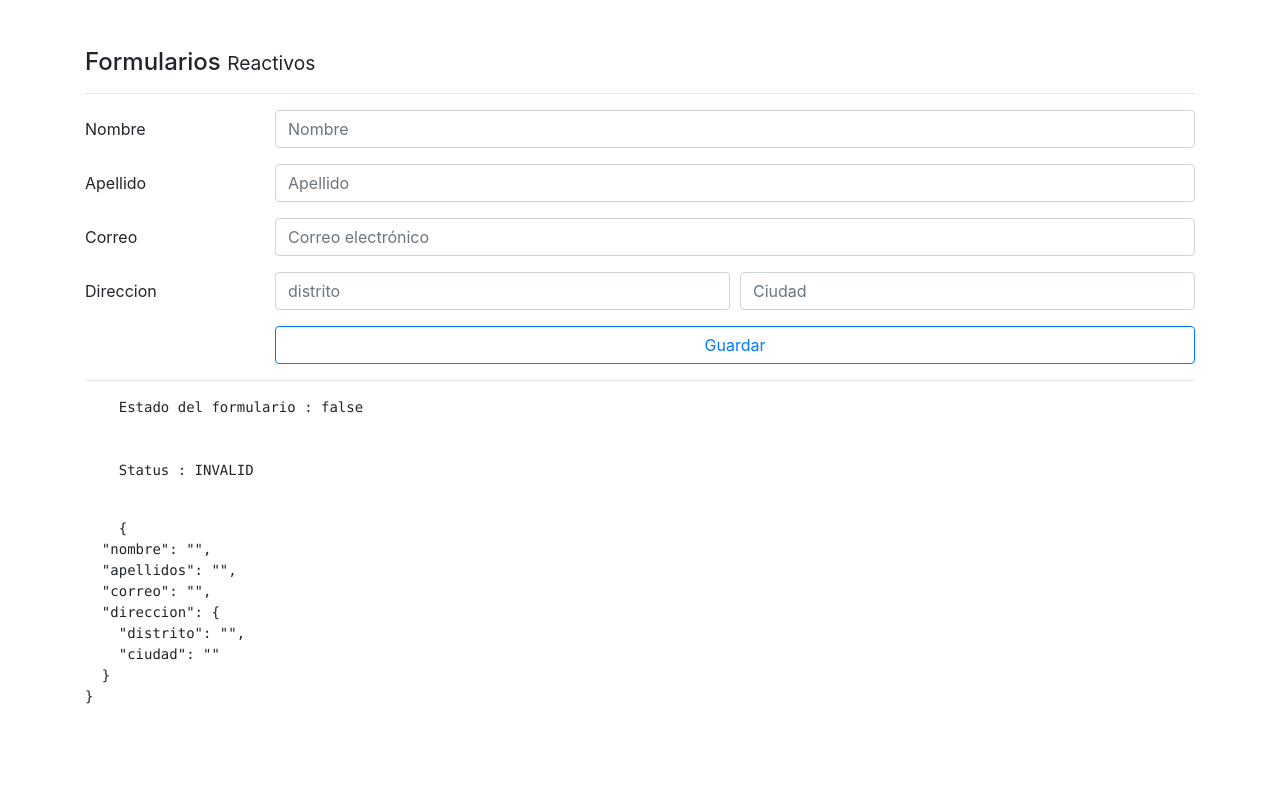
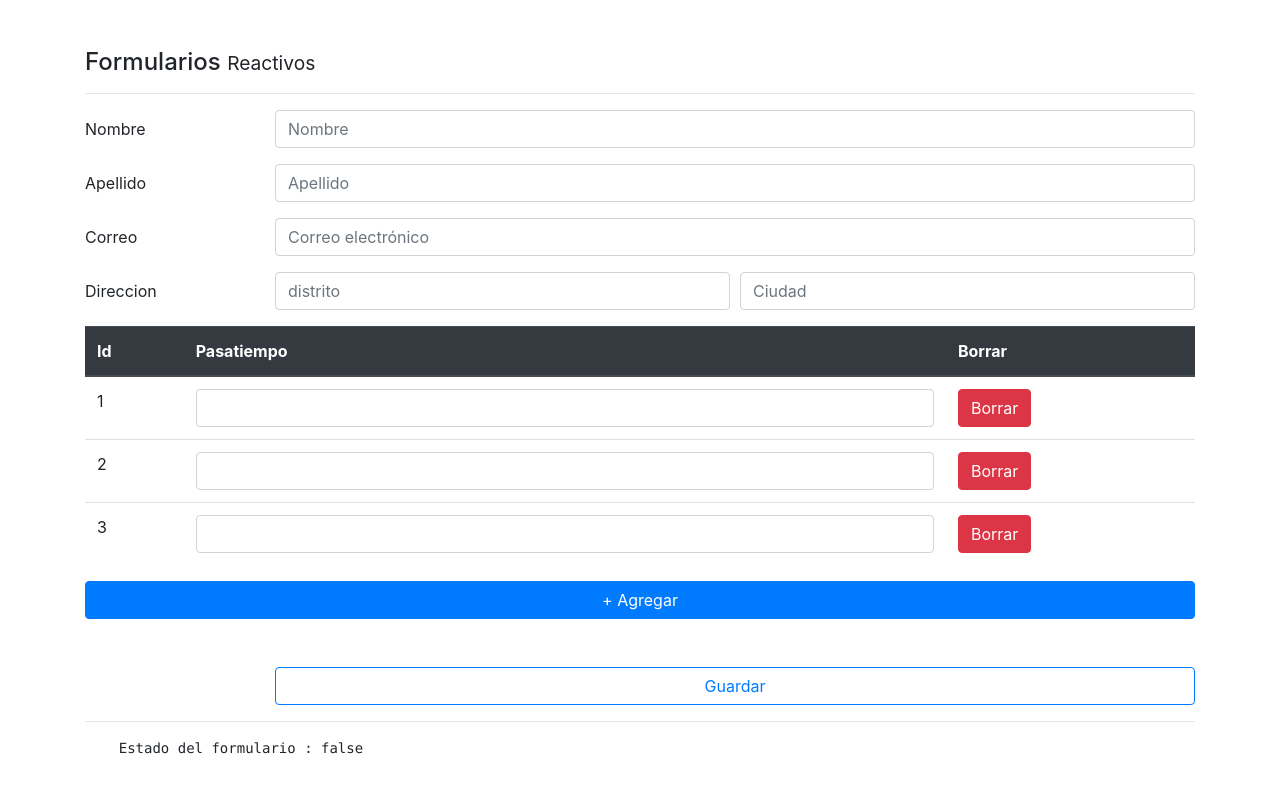
Before and after one commit to camarvi/formularios_angular, an Angular app: page /reactivo in a window 1280 px wide. Shown: the top 800 px of the page. Built offline with nearby package versions, Linux system fonts and the light colour scheme.

Commit message:
FomArray

```diff
--- a/src/app/pages/reactive/reactive.component.html
+++ b/src/app/pages/reactive/reactive.component.html
@@ -45,15 +45,47 @@
         <div class="form-row col">
 
             <div class="col">
-                <input type="text" class="form-control" placeholder="distrito" formControlName="distrito">
+                <input type="text" class="form-control" placeholder="distrito" formControlName="distrito" [class.is-invalid]="distritoNoValido">
             </div>
             <div class="col">
-                <input type="text" class="form-control" placeholder="Ciudad" formControlName="ciudad">
+                <input type="text" class="form-control" placeholder="Ciudad" formControlName="ciudad" [class.is-invalid]="ciudadNoValido">
             </div>
 
         </div>
     </div>
 
+
+    <div class="row">
+
+        <div class="col">
+
+            <table class="table">
+                <thead class="thead-dark">
+                    <tr>
+                        <th>Id</th>
+                        <th>Pasatiempo</th>
+                        <th>Borrar</th>
+                    </tr>
+                </thead>
+                <tbody formArrayName="pasatiempos">
+                    <tr *ngFor="let control of pasatiempos.controls; let i = index">
+                        <td>{{ i +1 }}</td>
+                        <td>
+                            <input class="form-control" type="text" [formControlName]="i">
+                        </td>
+                        <td>
+                            <button class="btn btn-danger">Borrar</button>
+                        </td>
+                    </tr>
+                </tbody>
+            </table>
+
+            <button class="btn btn-primary mt-3 mb-5 btn-block" type="button">
+                + Agregar
+            </button>
+
+        </div>
+    </div>
 
 
     <div class="form-group row">
--- a/src/app/pages/reactive/reactive.component.ts
+++ b/src/app/pages/reactive/reactive.component.ts
@@ -1,6 +1,6 @@
 import { Component, OnInit } from '@angular/core';
 
-import { FormGroup, FormBuilder, Validators } from '@angular/forms';
+import { FormGroup, FormBuilder, Validators, FormArray } from '@angular/forms';
 
 @Component({
   selector: 'app-reactive',
@@ -14,10 +14,15 @@ export class ReactiveComponent implements OnInit {
   constructor(private fb : FormBuilder) {
 
     this.crearFormulario();
+    //this.cargarDataAlFormulario();
 
   }
 
   ngOnInit() {
+  }
+
+  get pasatiempos(){
+    return this.forma.get('pasatiempos') as FormArray;
   }
 
   get nombreNoValido(){
@@ -33,6 +38,14 @@ export class ReactiveComponent implements OnInit {
     return this.forma.get('correo').invalid && this.forma.get('correo').touched
   }
 
+  get distritoNoValido(){
+    return this.forma.get('direccion.distrito').invalid && this.forma.get('direccion.distrito').touched
+  }
+
+  get ciudadNoValido(){
+    return this.forma.get('direccion.ciudad').invalid && this.forma.get('direccion.ciudad').touched
+  }
+
 
   crearFormulario(){
 
@@ -43,10 +56,28 @@ export class ReactiveComponent implements OnInit {
       direccion : this.fb.group({
         distrito : ['', Validators.required],
         ciudad : ['', Validators.required],
-      })
+      }),
+      pasatiempos : this.fb.array([
+        [],[],[]
+      ])
     });
 
   }
+
+ // cargarDataAlFormulario(){
+
+ //   this.forma.setValue({
+ //     nombre : 'Ignacio',
+ //     apellidos : 'Rodriguez',
+ //     correo : 'igna_rodri@hotmail.com',
+ //     direccion : {
+ //       distrito :'04004',
+ //       ciudad : 'Alava'
+ //     },
+
+ //   });
+
+ // }
 
 
   guardar(){
@@ -56,11 +87,20 @@ export class ReactiveComponent implements OnInit {
     if (this.forma.invalid) {
       // recorrer los elementos del formulario para que se dispare las validaciones
       return Object.values(this.forma.controls).forEach(control => {
-        control.markAsTouched(); //Lo pongo como pulsado
+
+        if (control instanceof FormGroup) {
+          Object.values(control.controls).forEach(control => control.markAsTouched());
+        } else{
+          control.markAsTouched(); //Lo pongo como pulsado
+        }
+
       });
 
     }
 
+    //Posteo de la informacion
+    this.forma.reset();
+
   }
 
 }
```
